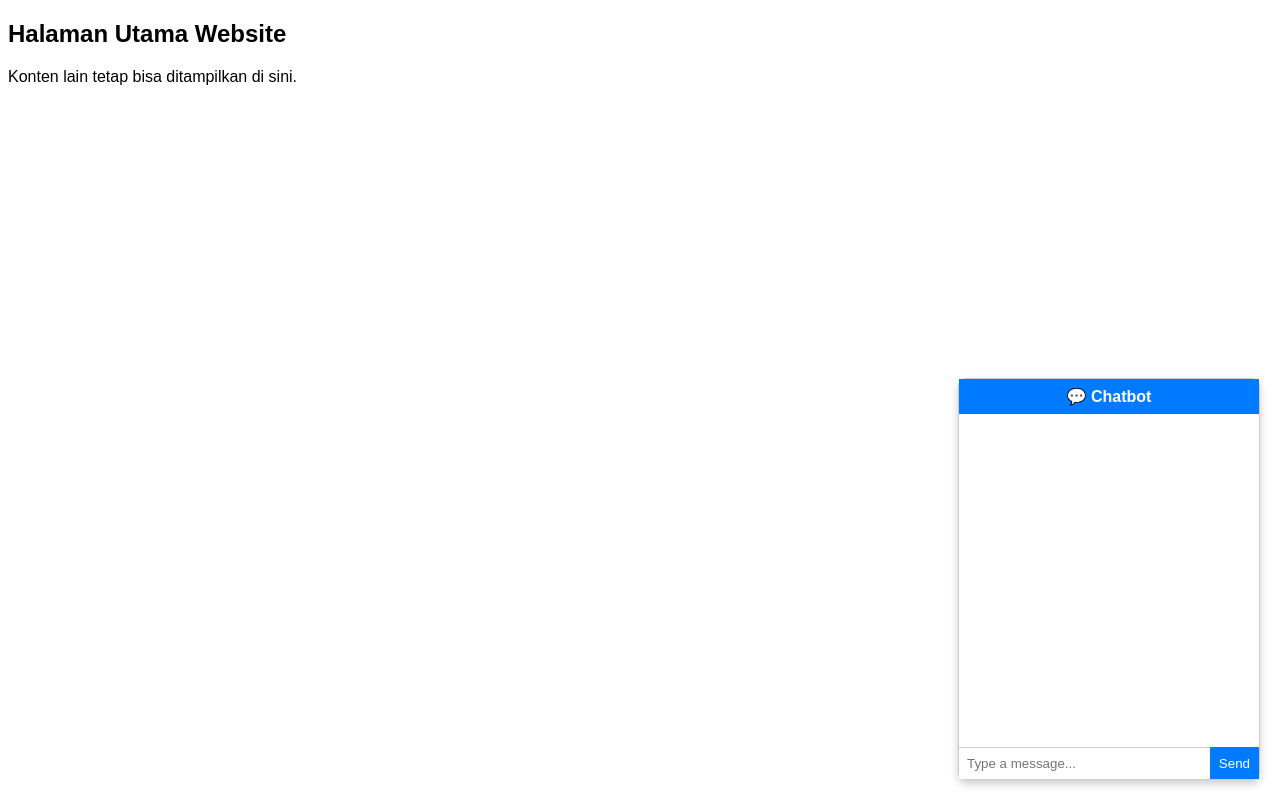
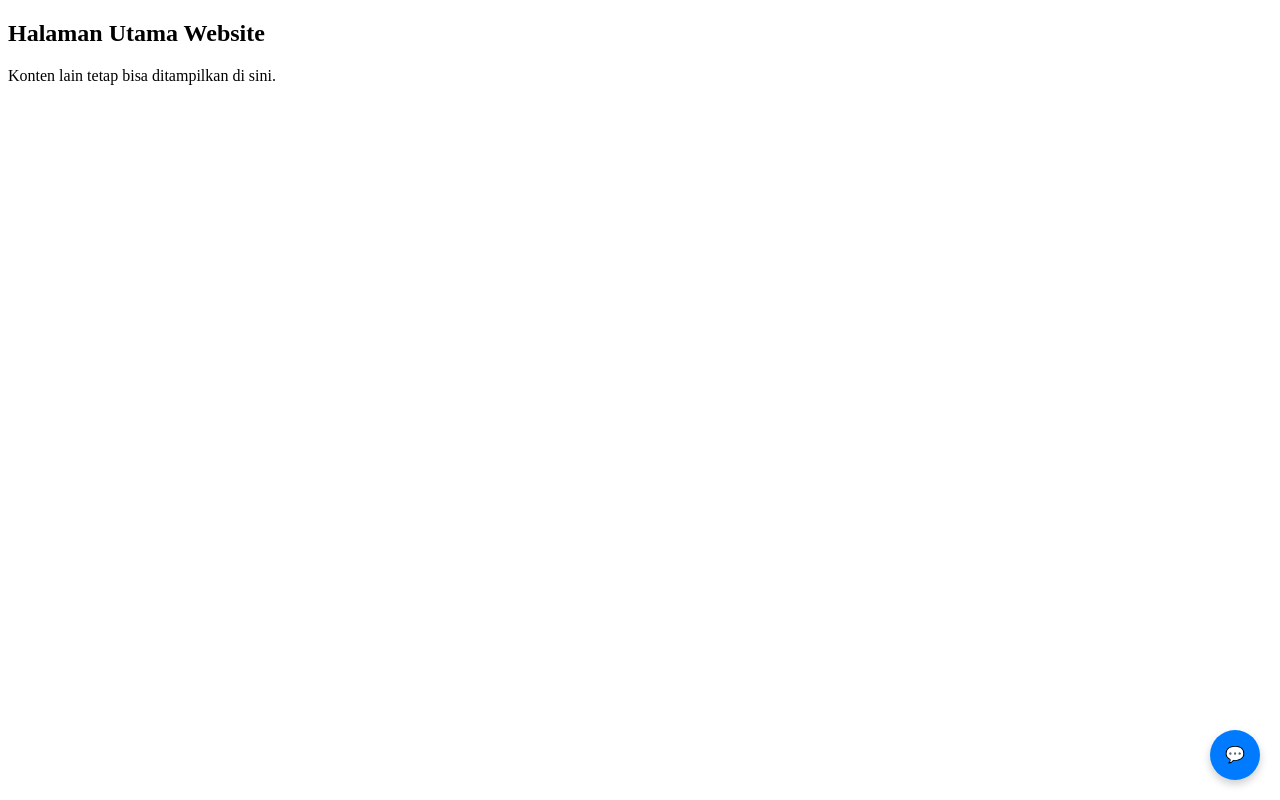
Before and after one commit to ZarhanJaan/company-profile-web-chatbot, a Django app: page / in a window 1280 px wide. Run offline with Django 5.2, Linux system fonts and the light colour scheme.

Commit message:
maximize, minimize dan icon chatbot

```diff
--- a/company_profile_chatbot/chatbot_api/templates/chatbot_api/chat.html
+++ b/company_profile_chatbot/chatbot_api/templates/chatbot_api/chat.html
@@ -3,12 +3,27 @@
 <head>
   <title>Floating Chatbot</title>
   <style>
-    body { font-family: Arial, sans-serif; }
+  /* Ikon toggle di pojok kanan bawah */
+  #chatbot-toggle {
+    position: fixed;
+    bottom: 20px;   /* jarak dari bawah */
+    right: 20px;    /* jarak dari kanan */
+    background: #007bff;
+    color: white;
+    border-radius: 50%;
+    width: 50px;
+    height: 50px;
+    text-align: center;
+    line-height: 50px;
+    cursor: pointer;
+    box-shadow: 0 4px 8px rgba(0,0,0,0.2);
+    z-index: 9999;
+  }
 
-    /* Floating widget */
+  /* Widget chat */
   #chatbot-widget {
     position: fixed;
-      bottom: 20px;
+    bottom: 80px;   /* muncul di atas ikon toggle */
     right: 20px;
     width: 300px;
     height: 400px;
@@ -16,9 +31,9 @@
     border-radius: 8px;
     background: #fff;
     box-shadow: 0 4px 8px rgba(0,0,0,0.2);
-      display: flex;
+    display: none; /* default tersembunyi */
     flex-direction: column;
-      z-index: 9999; /* supaya di atas konten lain */
+    z-index: 9999;
   }
 
   #chatbot-header {
@@ -60,6 +75,8 @@
   <h2>Halaman Utama Website</h2>
   <p>Konten lain tetap bisa ditampilkan di sini.</p>
 
+  <div id="chatbot-toggle">💬</div>
+
   <!-- Floating Chatbot -->
   <div id="chatbot-widget">
     <div id="chatbot-header">💬 Chatbot</div>
@@ -71,6 +88,18 @@
   </div>
 
   <script>
+    const toggleBtn = document.getElementById("chatbot-toggle");
+    const widget = document.getElementById("chatbot-widget");
+    const header = document.getElementById("chatbot-header");
+
+    toggleBtn.onclick = () => {
+        widget.style.display = widget.style.display === "none" ? "flex" : "none";
+    };
+
+    header.onclick = () => {
+        widget.style.display = "none";
+    };
+
     async function sendMessage() {
       const input = document.getElementById("chatbot-input");
       const msg = input.value.trim();
```
Lines whose indentation alone changed are shown as unchanged.
